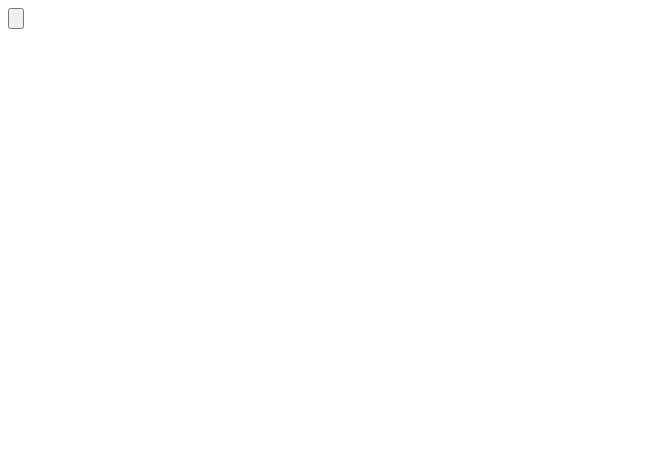
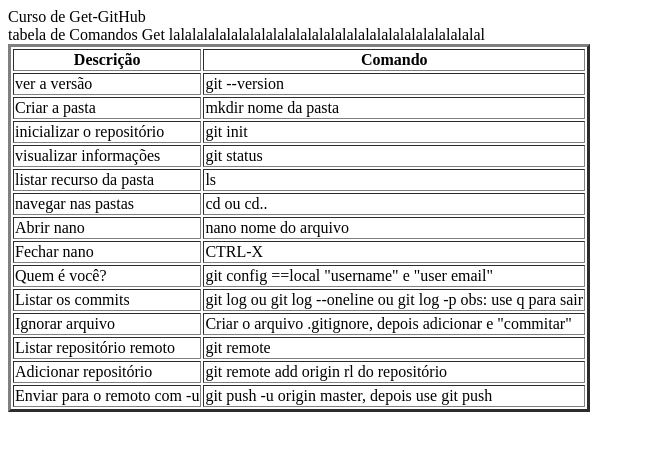
Before and after one commit to RegysWendell/entrevistaGitHub, a plain HTML site: page index.html in a window 1280 px wide. Shown: the whole page, without its empty margins (0-645 px from the left). Drawn offline with Linux system fonts and the light colour scheme.

Commit message:
manutenção código final

```diff
--- a/index.html
+++ b/index.html
@@ -1,5 +1,5 @@
 <!DOCTYPE html>
-<html lang="en">
+<html lang="pt-br">
 <head>
     <meta charset="UTF-8">
     <meta http-equiv="X-UA-Compatible" content="IE=edge">
@@ -7,6 +7,87 @@
     <title>Document</title>
 </head>
 <body>
-    <input type="button" value="">
+
+    <header>
+            Curso de Get-GitHub
+    </header>
+
+
+        <main>
+            tabela de Comandos Get
+            lalalalalalalalalalalalalalalalalalalalalalalalalalalal
+            <table border="3">
+                <tr>
+                    <th>Descrição</th>
+                    <th>Comando</th>
+                </tr>
+                <tr>
+                    <td>ver a versão</td>
+                    <td>git --version</td>
+                </tr>
+                <tr>
+                    <td>Criar a pasta</td>
+                    <td>mkdir nome da pasta</td>
+                </tr>
+                <tr>
+                    <td>inicializar o repositório</td>
+                    <td>git init</td>
+                </tr>
+                <tr>
+                    <td>visualizar informações</td>
+                    <td>git status</td>
+                </tr>
+                <tr>
+                    <td>listar recurso da pasta</td>
+                    <td>ls</td>
+                </tr>
+                <tr>
+                    <td>navegar nas pastas</td>
+                    <td>cd ou cd..</td>
+                </tr>
+                <tr>
+                    <td>Abrir nano</td>
+                    <td>nano nome do arquivo</td>
+                </tr>
+                <tr>
+                    <td>Fechar nano</td>
+                    <td>CTRL-X</td>
+                </tr>
+                <tr>
+                    <td>Quem é você?</td>
+                    <td>git config ==local  "username" e "user email"</td>
+                </tr>
+                <tr>
+                    <td>Listar os commits</td>
+                    <td>git log ou git log --oneline ou git log -p
+                        obs: use q para sair</td>
+                </tr>
+                <tr>
+                    <td>Ignorar arquivo</td>
+                    <td>Criar o arquivo .gitignore, depois adicionar e
+                        "commitar"
+                    </td>
+                </tr>
+                <tr>
+                    <td>Listar repositório remoto</td>
+                    <td>git remote</td>
+                </tr>
+                <tr>
+                    <td>Adicionar repositório</td>
+                    <td>git remote add origin rl do repositório</td>
+                </tr>
+                <tr>
+                    <td>Enviar para o remoto com -u</td>
+                    <td>git push -u origin master, depois use git push</td>
+                </tr>
+
+
+            </table>
+
+            <footer>
+            </footer>
+        </main>
+
+
 </body>
 </html>
```
